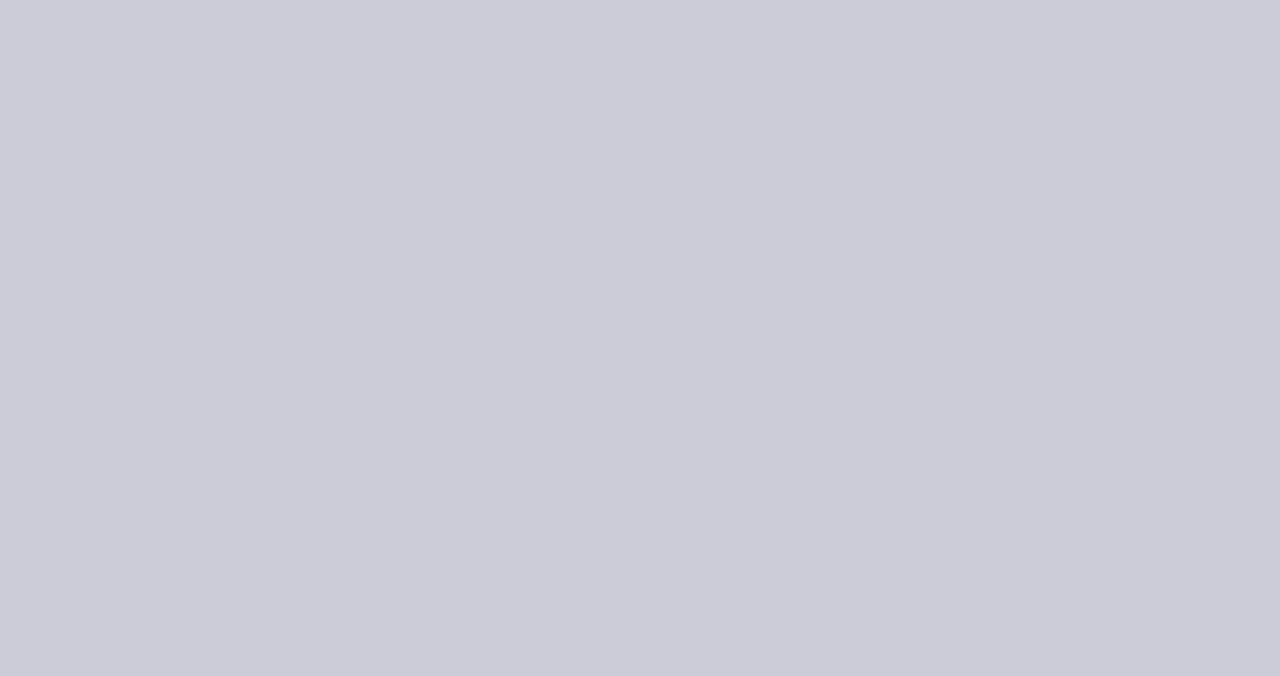
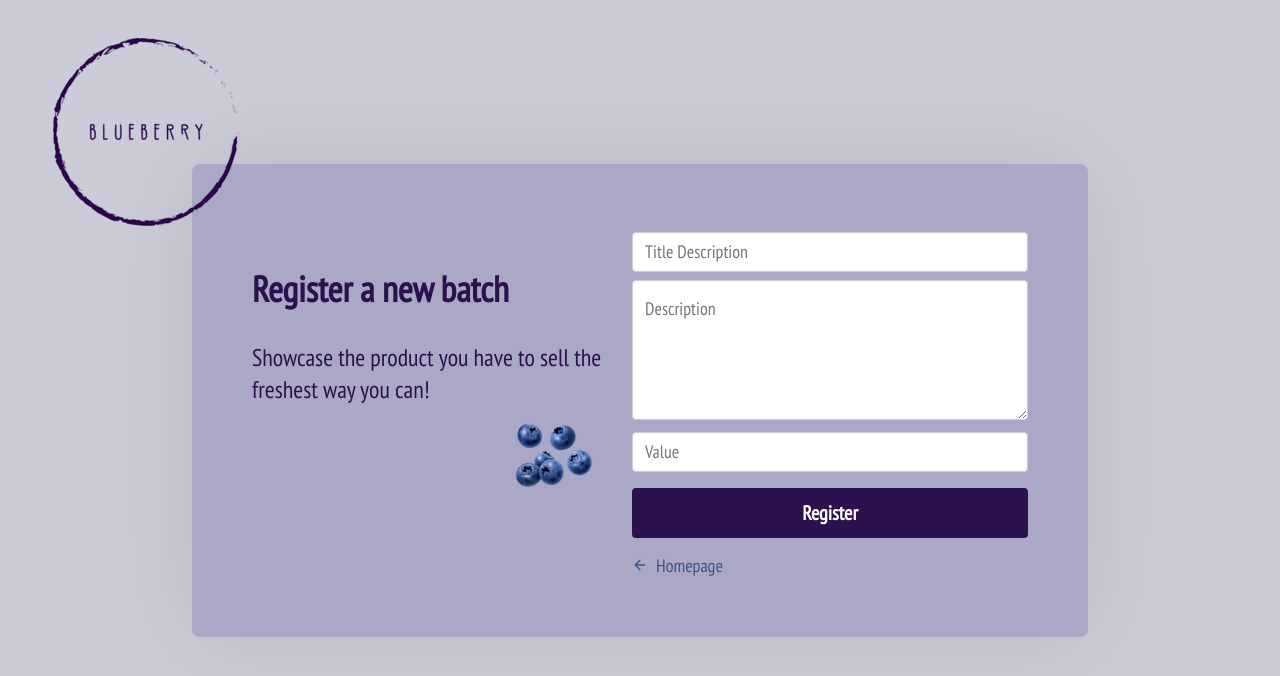
Before and after one commit to saracorreia07/BlueberryBiz, a React (Create React App) app in the folder frontend/: page /orders/new in a window 1280 px wide. Shown: the top 676 px of the page. Built offline with nearby package versions, Linux system fonts and the light colour scheme.

Commit message:
created new order page

```diff
--- a/frontend/src/global.css
+++ b/frontend/src/global.css
@@ -28,6 +28,17 @@ form input {
     border: 1px solid #ccccd9;
     border-radius: 4px;
     padding: 0 12px;
+}
+
+form textarea {
+    width: 100%;
+    resize: vertical;
+    min-height: 140px;
+    color: #3c5488;
+    border: 1px solid #ccccd9;
+    border-radius: 4px;
+    padding: 16px 12px;
+    line-height: 24px;
 }
 
 .button {
--- /dev/null
+++ b/frontend/src/pages/NewOrder/index.js
@@ -0,0 +1,36 @@
+import React from 'react';
+import { Link } from 'react-router-dom';
+import { FiArrowLeft } from 'react-icons/fi';
+
+import './styles.css';
+
+import blueberriesImg from '../../assets/blueberries.png';
+import miniLogoImg from '../../assets/minilogo.png';
+
+export default function NewOrder() {
+    return (
+        <div className="new-order-container">
+            <img src={miniLogoImg} alt="Blueberry" style={{ position: "absolute", top: "30px", left: "30px" }} />
+
+            <div className="content">
+
+                <section>
+                    <h1>Register a new batch</h1>
+                    <p>Showcase the product you have to sell the freshest way you can!</p>
+                    <img src={blueberriesImg} alt="Blueberries" />
+                </section>
+
+                <form>
+                    <input placeholder="Title Description" />
+                    <textarea placeholder="Description" />
+
+                    <input placeholder="Value" />
+
+                    <button className="button" type="submit">Register</button>
+                    <Link className="back-link" to="/profile"><FiArrowLeft size={16} color="#3c5488" />Homepage</Link>
+                </form>
+
+            </div>
+        </div>
+    );
+}
--- /dev/null
+++ b/frontend/src/pages/NewOrder/styles.css
@@ -0,0 +1,53 @@
+.new-order-container {
+    width: 100%;
+    max-width: 1120px;
+    height: 100vh;
+    margin: 0 auto;
+
+    display: flex;
+    align-items: center;
+    justify-content: center;
+  }
+
+  .new-order-container .content {
+      width: 80%;
+      padding: 60px;
+      background: #aaa7c7;
+      box-shadow: 0 0 100px rgba(0, 0, 0, 0.1);
+      border-radius: 8px;
+
+      display: flex;
+      justify-content: space-between;
+      align-items: center;
+  }
+
+  .new-order-container .content section {
+      width: 100%;
+      max-width: 380px;
+  }
+
+  .new-order-container .content section h1 {
+      font-size: 36px;
+      color:#2c114f;
+      margin-bottom: 30px;
+  }
+
+  .new-order-container .content section p {
+      font-size: 24px;
+      color: #2c114f;
+      line-height: 32px;
+  }
+
+  .new-order-container .content form {
+      width: 100%;
+      max-width: 450px;
+  }
+
+  .new-order-container .content form input,
+  .new-order-container .content form textarea {
+      margin-top: 8px;
+  }
+
+  .new-order-container .content img {
+    margin-left: 240px;
+}
--- a/frontend/src/routes.js
+++ b/frontend/src/routes.js
@@ -4,6 +4,7 @@ import { BrowserRouter, Route, Switch } from 'react-router-dom';
 import Login from './pages/Login';
 import Register from './pages/Register';
 import Profile from './pages/Profile';
+import NewOrder from './pages/NewOrder';
 
 export default function Routes() {
     return (
@@ -12,6 +13,7 @@ export default function Routes() {
                 <Route path="/" exact component={Login} />
                 <Route path="/register" component={Register} />
                 <Route path="/profile" component={Profile} />
+                <Route path="/orders/new" component={NewOrder}/>
             </Switch>
         </BrowserRouter>
     );
```
